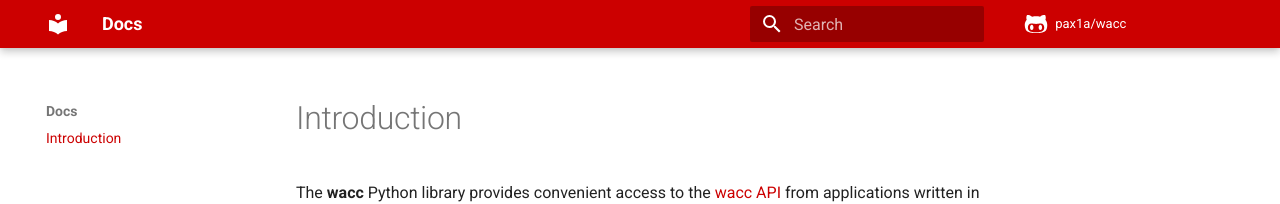
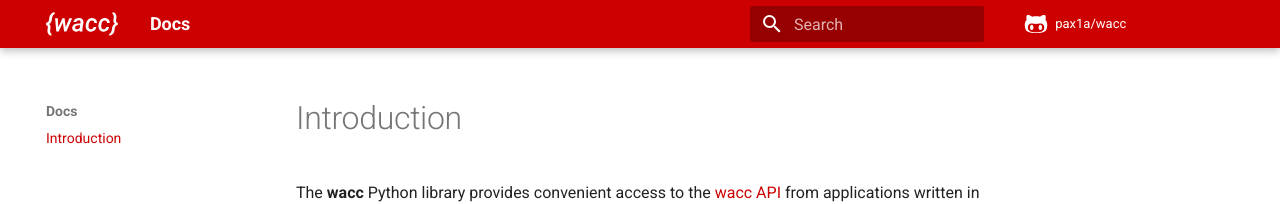
Before and after one commit to pax1a/wacc, an MkDocs documentation site: the page built from docs/index.md, in a window 1280 px wide. Shown: the top 204 px of the page. Built offline with MkDocs 1.6.1 and Material for MkDocs 9.7.7, drawn with Linux system fonts in a browser that asks for light colours; comment, search, counter and statistics services are not loaded.

Commit message:
Update mkdocs.yml

```diff
--- a/mkdocs.yml
+++ b/mkdocs.yml
@@ -1,6 +1,7 @@
 site_name: Docs
 theme:
   name: material
+  logo: img/wacc-logo-white.svg
   favicon: img/favicon.ico
   icon:
     repo: fontawesome/brands/github-alt
```
